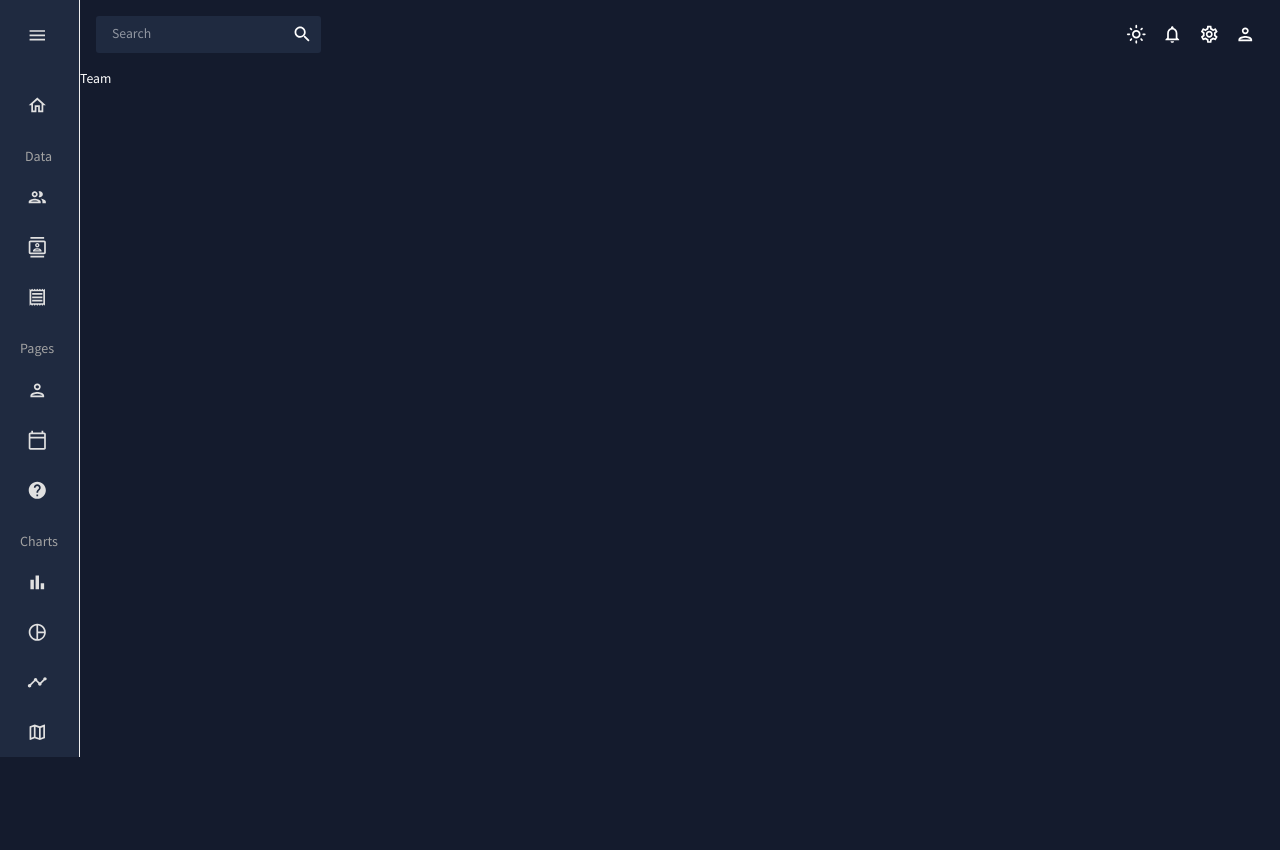
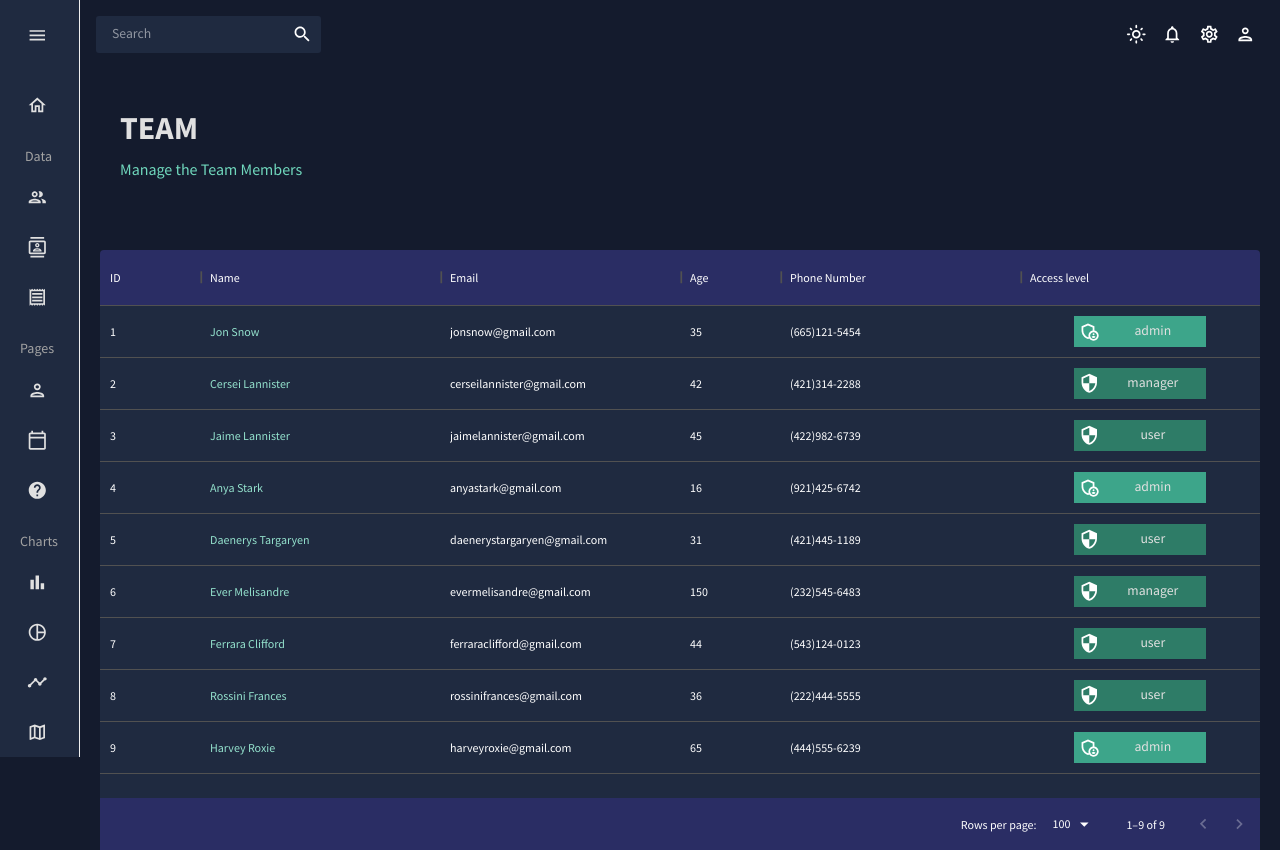
Before and after one commit to DragonflyPie/dashboard, a React (Create React App) app: page /team in a window 1280 px wide. Before the commit the page ends 800 px from the top, so only its background shows below. Built offline with nearby package versions, Linux system fonts and the light colour scheme.

Commit message:
feat: implement team component

```diff
--- /dev/null
+++ b/src/data/mockDataTypes.ts
@@ -0,0 +1,12 @@
+export type TeamMemberType = {
+  id: number;
+  name: string;
+  email: string;
+  age: number;
+  phone: string;
+  access: string;
+};
+
+export type TeamType = {
+  [row: string]: TeamMemberType;
+};
--- a/src/scenes/team/Team.tsx
+++ b/src/scenes/team/Team.tsx
@@ -1,7 +1,116 @@
-import React from "react";
+import { Box, Typography, useTheme } from "@mui/material";
+import { DataGrid, GridColDef, GridRenderCellParams } from "@mui/x-data-grid";
+import AdminPanelSettingsOutlinedIcon from "@mui/icons-material/AdminPanelSettingsOutlined";
+import LockOpenOutlinedIcon from "@mui/icons-material/LockOpenOutlined";
+import SecurityOutlinedIcon from "@mui/icons-material/SecurityOutlined";
+import { tokens } from "../../theme";
+import Header from "../../components/Header";
+import { mockDataTeam } from "../../data/mockData";
+import { TeamMemberType, TeamType } from "../../data/mockDataTypes";
 
 const Team = () => {
-  return <div>Team</div>;
+  const theme = useTheme();
+  const colors = tokens(theme.palette.mode);
+
+  const columns: GridColDef[] = [
+    { field: "id", headerName: "ID" },
+    {
+      field: "name",
+      headerName: "Name",
+      flex: 1,
+      cellClassName: "name-column-cell",
+    },
+    {
+      field: "email",
+      headerName: "Email",
+      flex: 1,
+    },
+    {
+      field: "age",
+      headerName: "Age",
+      type: "number",
+      headerAlign: "left",
+      align: "left",
+    },
+    {
+      field: "phone",
+      headerName: "Phone Number",
+      flex: 1,
+    },
+    {
+      field: "access",
+      headerName: "Access level",
+      flex: 1,
+      renderCell: ({ row: { access } }: GridRenderCellParams) => {
+        return (
+          <Box
+            width="60%"
+            m="0 auto"
+            p="5px"
+            display="flex"
+            justifyContent="space-between"
+            sx={{
+              backgroundColor:
+                access === "admin"
+                  ? colors.greenAccent[600]
+                  : colors.greenAccent[700],
+            }}
+          >
+            {access === "admin" ? (
+              <AdminPanelSettingsOutlinedIcon />
+            ) : "manager" ? (
+              <SecurityOutlinedIcon />
+            ) : (
+              <LockOpenOutlinedIcon />
+            )}
+            <Typography
+              color={colors.grey[100]}
+              flexGrow="1"
+              textAlign="center"
+              sx={{
+                ml: "5px",
+              }}
+            >
+              {access}
+            </Typography>
+          </Box>
+        );
+      },
+    },
+  ];
+
+  return (
+    <Box m="20px">
+      <Header title="team" subtitle="Manage the Team Members" />
+      <Box
+        mt="40px"
+        height="75vh"
+        sx={{
+          "& .MuiDataGrid-root": {
+            border: "none",
+          },
+          "& .MuiDataGrid-cell": {
+            borderBottom: "none",
+          },
+          "& .name-column-cell": {
+            color: colors.greenAccent[300],
+          },
+          "& .MuiDataGrid-columnHeaders": {
+            backgroundColor: colors.blueAccent[800],
+          },
+          "& .MuiDataGrid-virtualScroller": {
+            backgroundColor: colors.primary[400],
+          },
+          "& .MuiDataGrid-footerContainer": {
+            borderTop: "none",
+            backgroundColor: colors.blueAccent[800],
+          },
+        }}
+      >
+        <DataGrid rows={mockDataTeam} columns={columns} />
+      </Box>
+    </Box>
+  );
 };
 
 export default Team;
```
